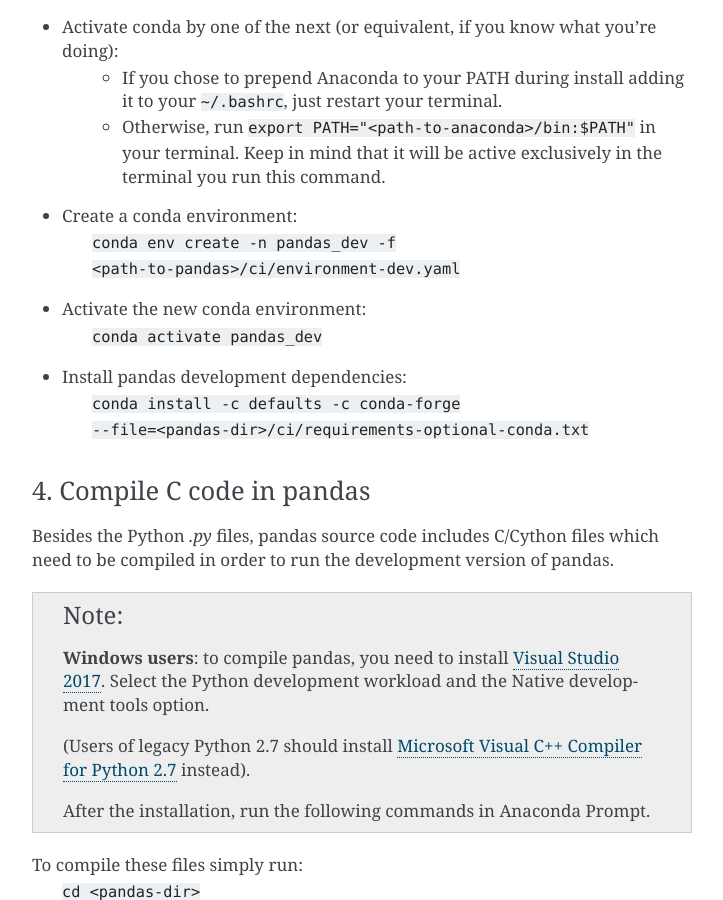
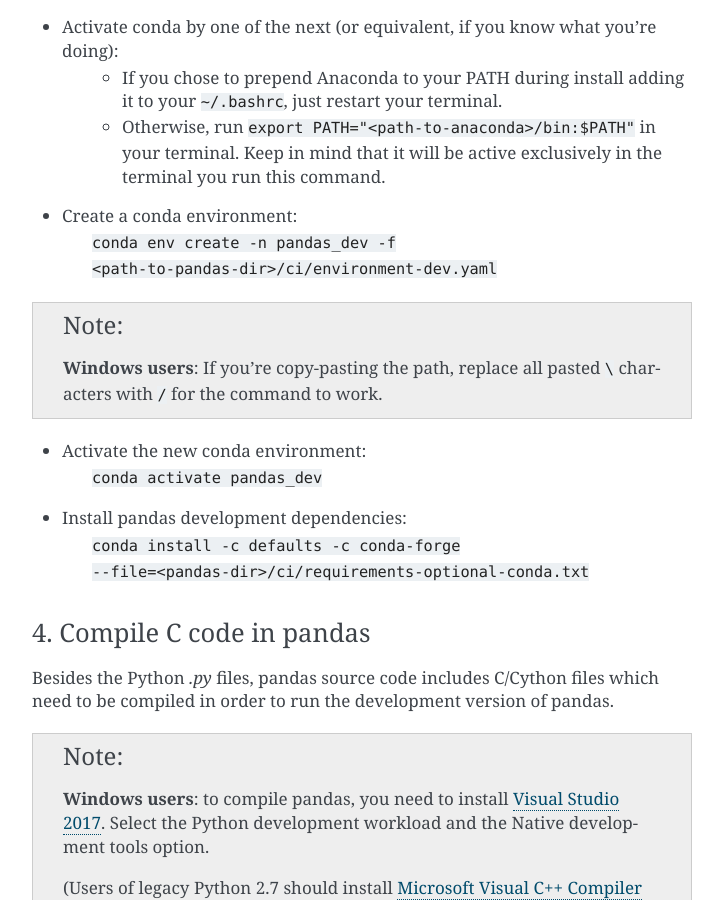
Before and after one commit to python-sprints/python-sprints.github.io, a Sphinx documentation site: the page built from pandas/guide/source/pandas_setup.rst, in a window 1280 px wide and 900 px high, scrolled down 1791 px. Shown: the whole window, without its empty margins (388-1111 px from the left). Built offline with Sphinx 7.4.7, drawn with Linux system fonts in a browser that asks for light colours.

Commit message:
Added note about making pasted paths work
Windows users note

```diff
--- a/pandas/guide/source/pandas_setup.rst
+++ b/pandas/guide/source/pandas_setup.rst
@@ -74,7 +74,11 @@ repository:
     * If you chose to prepend Anaconda to your PATH during install adding it to your ``~/.bashrc``, just restart your terminal.
     * Otherwise, run ``export PATH="<path-to-anaconda>/bin:$PATH"`` in your terminal. Keep in mind that it will be active exclusively in the terminal you run this command.
 * Create a conda environment:
-    ``conda env create -n pandas_dev -f <path-to-pandas>/ci/environment-dev.yaml``
+    ``conda env create -n pandas_dev -f <path-to-pandas-dir>/ci/environment-dev.yaml``
+
+.. note::
+    **Windows users**: If you're copy-pasting the path, replace all pasted ``\`` characters with ``/`` for the command to work.
+
 * Activate the new conda environment:
     ``conda activate pandas_dev``
 * Install pandas development dependencies:
```
